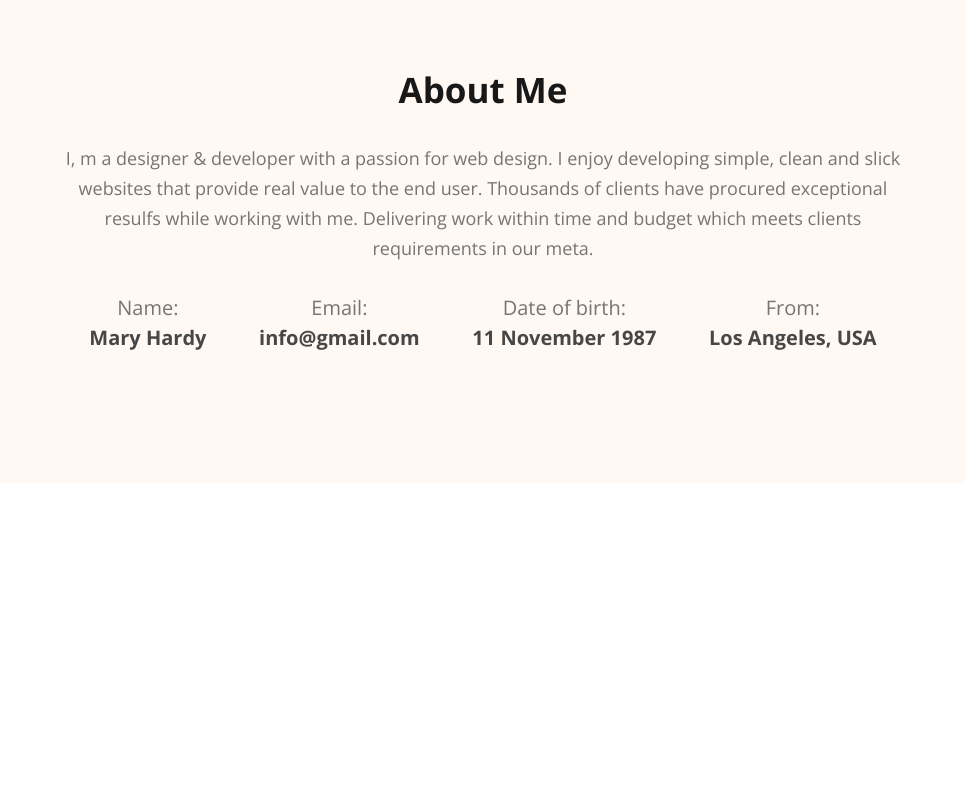
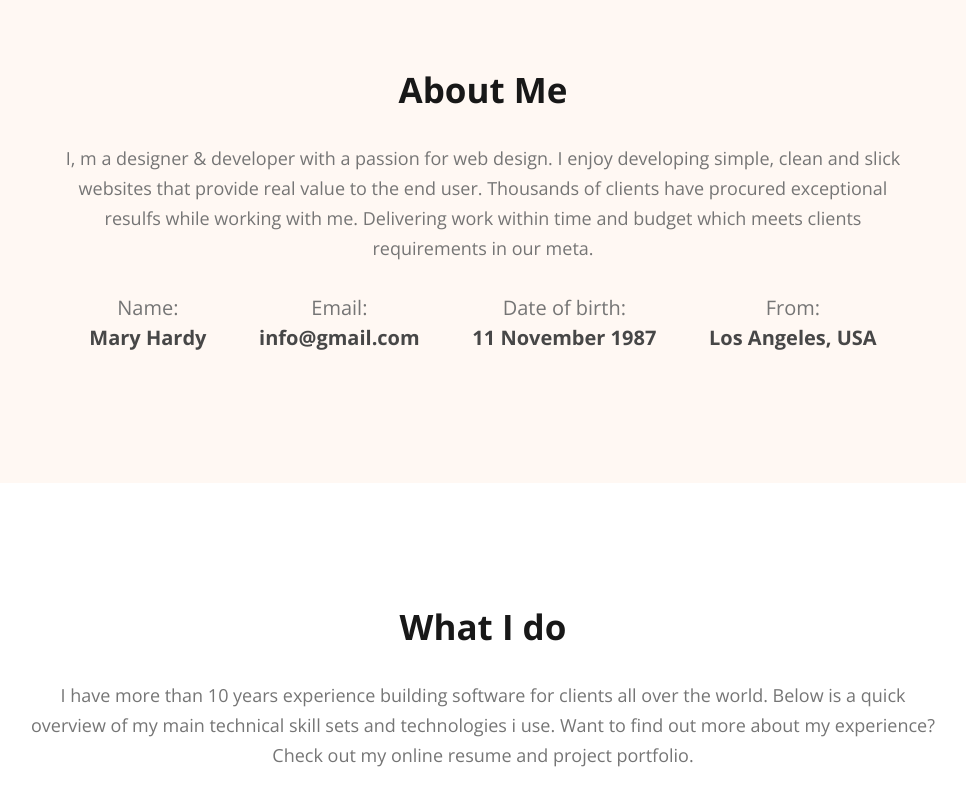
Before and after one commit to Shuvo1543/second-web-dev-portfolio, a plain HTML site: page index.html in a window 1280 px wide. Shown: the part 1034-1834 px from the top of the page, without its empty margins (157-1123 px from the left). Before the commit the page ends 1517 px from the top, so only its background shows below. Drawn offline with nearby package versions, Linux system fonts and the light colour scheme.

Commit message:
What i do section added

```diff
--- a/index.html
+++ b/index.html
@@ -61,6 +61,12 @@
                 </div>
             </div>
         </section>
+        <section>
+            <div class="what-i-do">
+                <h2 class="section-title">What I do</h2>
+                <p class="section-description">I have more than 10 years experience building software for clients all over the world. Below is a quick overview of my main technical skill sets and technologies i use. Want to find out more about my experience? Check out my online resume and project portfolio.</p>
+            </div>
+        </section>
     </main>
     <!--Main Part End-->
     <!--Footer Part Start-->
--- a/styles/portfolio.css
+++ b/styles/portfolio.css
@@ -144,3 +144,7 @@ main {
     font-weight: 700;
     line-height: 30px;
 }
+/* What I Do Section Related style */
+.what-i-do{
+    padding:0 115px;
+}
```
